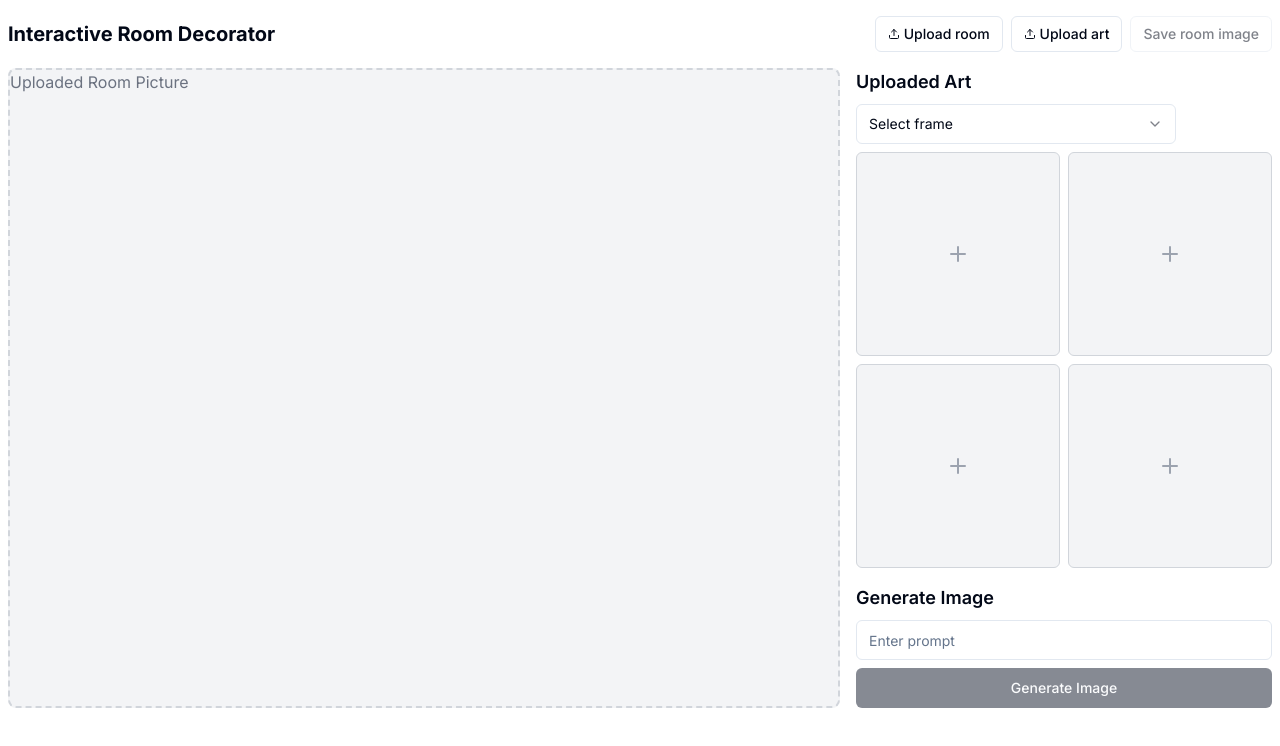
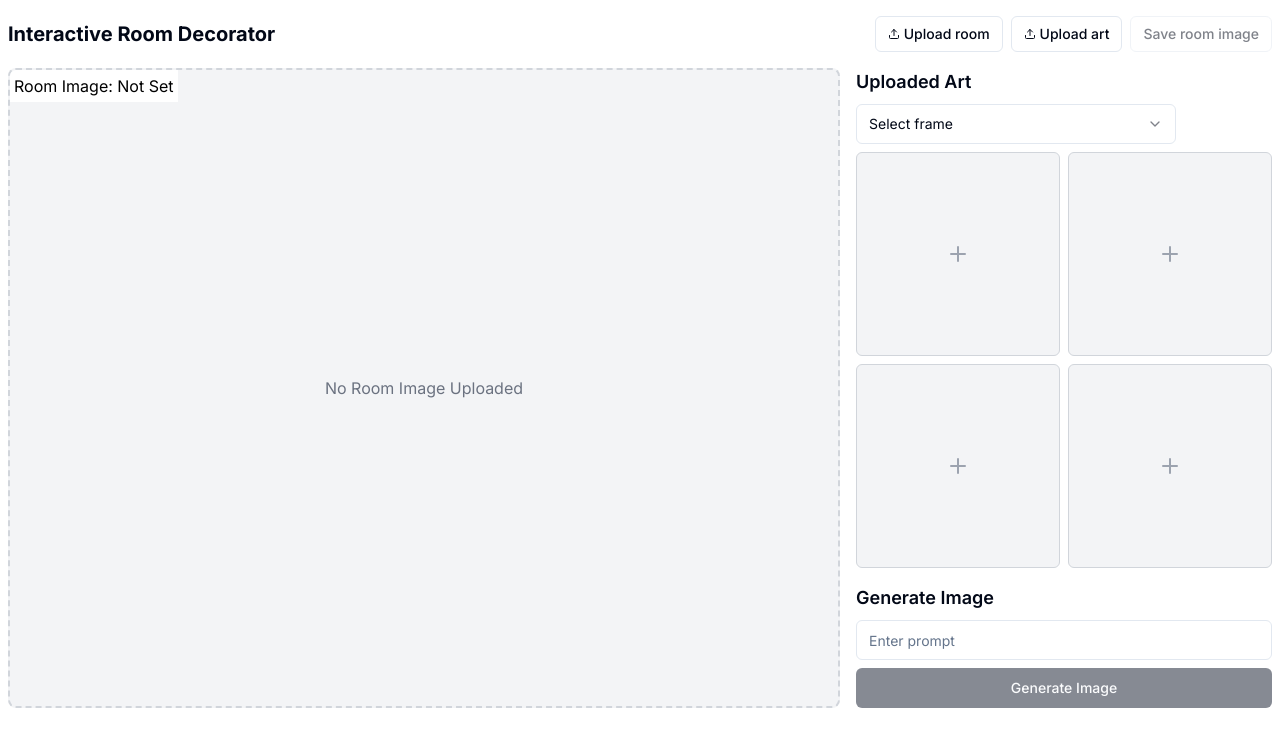
Before and after one commit to 0juano/interactive-room-decorator, a Next.js app: page / in a window 1280 px wide. Shown: the top 746 px of the page. Built offline with nearby package versions, Linux system fonts and the light colour scheme.

Commit message:
.cursorrules

```diff
--- a/src/components/InteractiveRoomDecorator.tsx
+++ b/src/components/InteractiveRoomDecorator.tsx
@@ -1,6 +1,6 @@
 'use client'
 
-import React, { useState, useRef, useCallback, ChangeEvent } from 'react'
+import React, { useState, useRef, useCallback, ChangeEvent, useEffect } from 'react'
 import { Button } from "@/components/ui/button"
 import { UploadIcon, XIcon, PlusIcon, X } from "lucide-react"
 import {
@@ -13,6 +13,7 @@ import {
 import { Input } from "@/components/ui/input"
 import html2canvas from 'html2canvas'
 import { saveAs } from 'file-saver';
+import { TransformWrapper, TransformComponent } from 'react-zoom-pan-pinch';
 
 type ResizeDirection = 'n' | 's' | 'e' | 'w' | 'ne' | 'nw' | 'se' | 'sw'
 type ArtPiece = {
@@ -80,6 +81,10 @@ export default function Component() {
 
   const FRAME_WIDTH = 10 // Reduced from 20 to 10 pixels
   const MAX_ART_PIECES = 4
+
+  useEffect(() => {
+    console.log("roomImage state changed:", roomImage ? "Image set" : "No image")
+  }, [roomImage])
 
   const handleUploadArt = useCallback(() => {
     if (artPieces.length < MAX_ART_PIECES) {
@@ -260,7 +265,9 @@ export default function Component() {
     if (file) {
       const reader = new FileReader()
       reader.onload = (event) => {
-        setRoomImage(event.target?.result as string)
+        const result = event.target?.result as string
+        console.log("Room image loaded:", result.slice(0, 50) + "...")
+        setRoomImage(result)
       }
       reader.readAsDataURL(file)
     }
@@ -376,7 +383,7 @@ export default function Component() {
   };
 
   return (
-    <div className="container mx-auto p-2 space-y-4 pt-4"> {/* Added pt-4 for top padding */}
+    <div className="container mx-auto p-2 space-y-4 pt-4">
       <div className="flex flex-col sm:flex-row items-start sm:items-center justify-between mb-2 gap-2">
         <h1 className="text-xl font-bold">Interactive Room Decorator</h1>
         <div className="flex flex-wrap gap-2">
@@ -429,16 +436,21 @@ export default function Component() {
           onMouseUp={handleMouseUp}
           onMouseLeave={handleMouseUp}
         >
-          <div
-            ref={innerRoomRef}
-            className="absolute inset-0"
-            style={{
-              backgroundImage: roomImage ? `url(${roomImage})` : 'none',
-              backgroundSize: 'cover',
-              backgroundPosition: 'center',
-            }}
-          >
-            {!roomImage && <p className="text-gray-500 pointer-events-none">Uploaded Room Picture</p>}
+          {roomImage ? (
+            <img
+              src={roomImage}
+              alt="Room"
+              className="w-full h-full object-cover"
+              onLoad={() => console.log("Room image loaded successfully in UI")}
+              onError={(e) => console.error("Error loading room image in UI:", e)}
+              style={{border: '2px solid red'}} // Add this line for debugging
+            />
+          ) : (
+            <p className="text-gray-500 pointer-events-none">No Room Image Uploaded</p>
+          )}
+          <p className="absolute top-0 left-0 bg-white text-black p-1 z-10">
+            Room Image: {roomImage ? 'Set' : 'Not Set'}
+          </p>
           {artPieces.filter(art => art.isPlaced).map(art => (
             <div
               key={art.id}
@@ -497,7 +509,6 @@ export default function Component() {
               ))}
             </div>
           ))}
-          </div>
         </div>
 
         <div className="w-full lg:w-1/3 space-y-4">
```
Also changed, not shown: 1 other file (tests, documents, lock files or other folders). Lines whose indentation alone changed are shown as unchanged.
